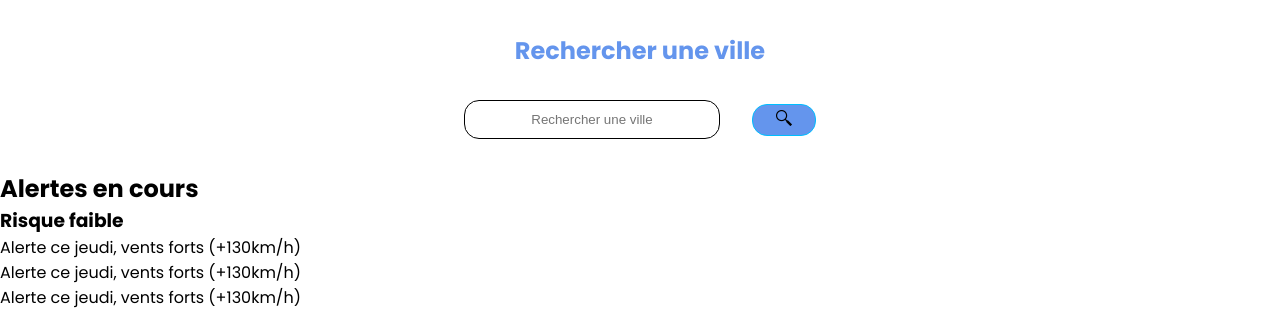
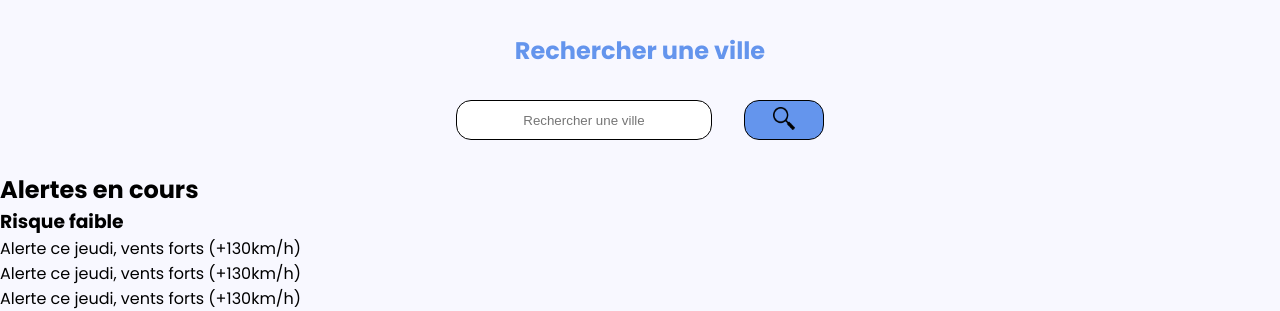
Before and after one commit to Neogiciaa/StormShield-Client, a website: page index.html in a window 1280 px wide. Shown: the part 879-1190 px from the top of the page. Drawn offline with Linux system fonts and the light colour scheme.

Commit message:
Added light-dark themes support

```diff
--- a/style.css
+++ b/style.css
@@ -4,6 +4,21 @@
     box-sizing: border-box;
     margin: 0;
     padding: 0;
+
+    --light-bg-color: #f8f8ff ;
+    --dark-bg-color: #1e1e1e;
+
+    --light-container-color: #ffffff;
+    --dark-container-color: #000000;
+
+    --main-element-color: cornflowerblue;
+
+    --light-font-color: black;
+    --dark-font-color: white;
+}
+
+:root {
+    color-scheme: light dark;
 }
 
 body {
@@ -12,6 +27,8 @@ body {
     font-family: Poppins, sans-serif;
     align-items: center;
     justify-content: center;
+    color: light-dark(var(--light-font-color), var(--dark-font-color));
+    background-color: light-dark(var(--light-bg-color), var(--dark-bg-color));
 }
 
 body.no-scroll {
@@ -87,7 +104,7 @@ main {
     justify-content: center;
     align-items: center;
     width: 100%;
-    color: cornflowerblue;
+    color: var(--main-element-color);
 
     h2 {
         grid-area: title;
@@ -97,20 +114,20 @@ main {
     #search-input {
         grid-area: bar;
         width: 16rem;
-        border: 1px solid black;
+        border: 1px solid light-dark(var(--dark-container-color), var(--light-container-color));
         border-radius: 15px;
         padding: 0.7rem;
         text-align: center;
+        background-color: light-dark(var(--light-container-color), var(--dark-container-color));
     }
 
     #search-button {
         grid-area: button;
-        height: 2rem;
+        height: 2.5rem;
         aspect-ratio: 2;
-        padding: 0.1rem;
-        border: deepskyblue solid 1px;
+        border: 1px solid light-dark(var(--dark-container-color), var(--light-container-color));
         border-radius: 15px;
-        background-color: cornflowerblue;
+        background-color: var(--main-element-color);
 
         &:active {
             background-color: deepskyblue;
@@ -124,8 +141,9 @@ main {
 }
 
 .alert {
-    display: flex;
-    flex-direction: column;
+    display: grid;
+    grid-template-areas:
+    "";
     align-items: center;
     justify-content: center;
 
```
